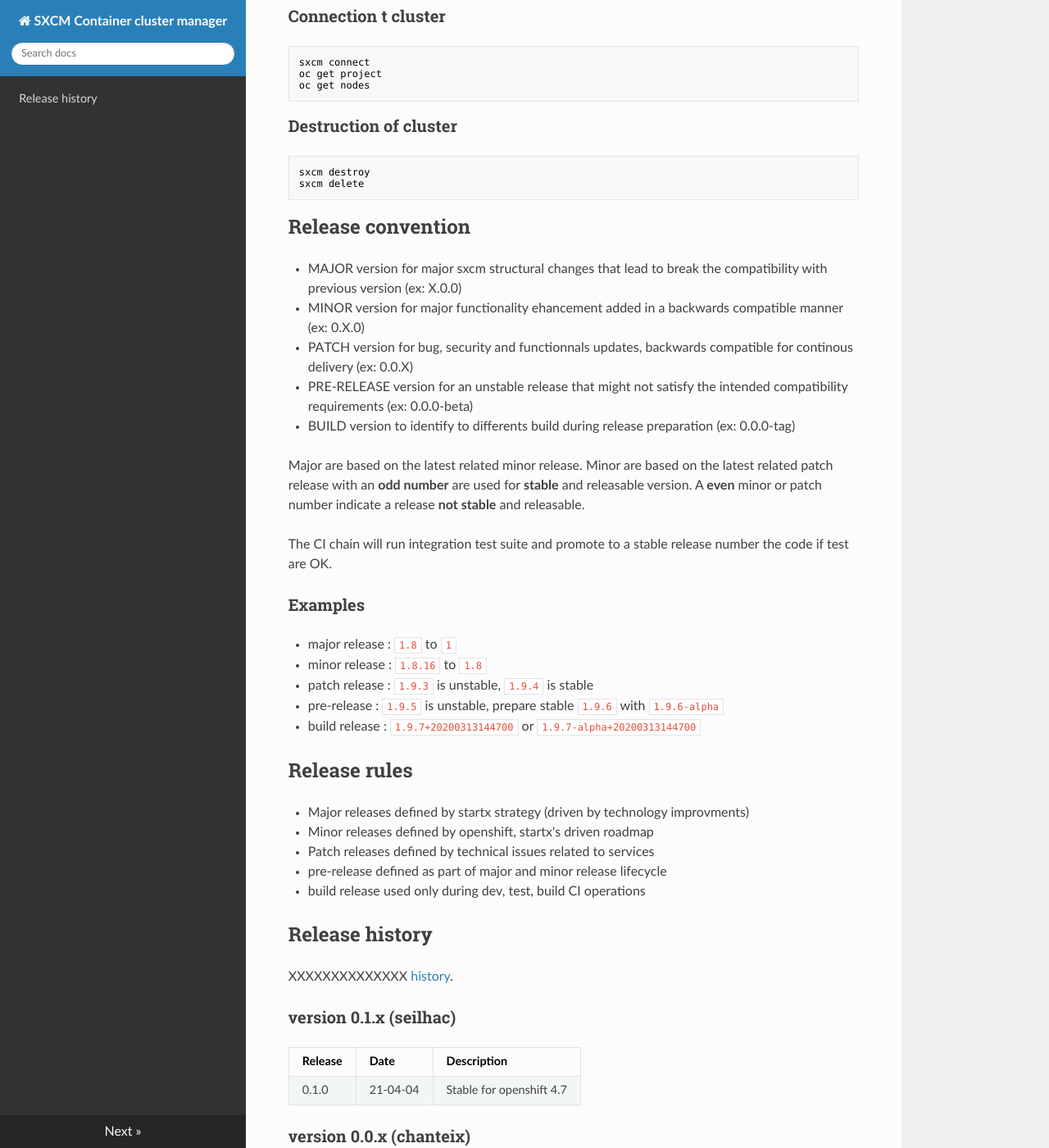
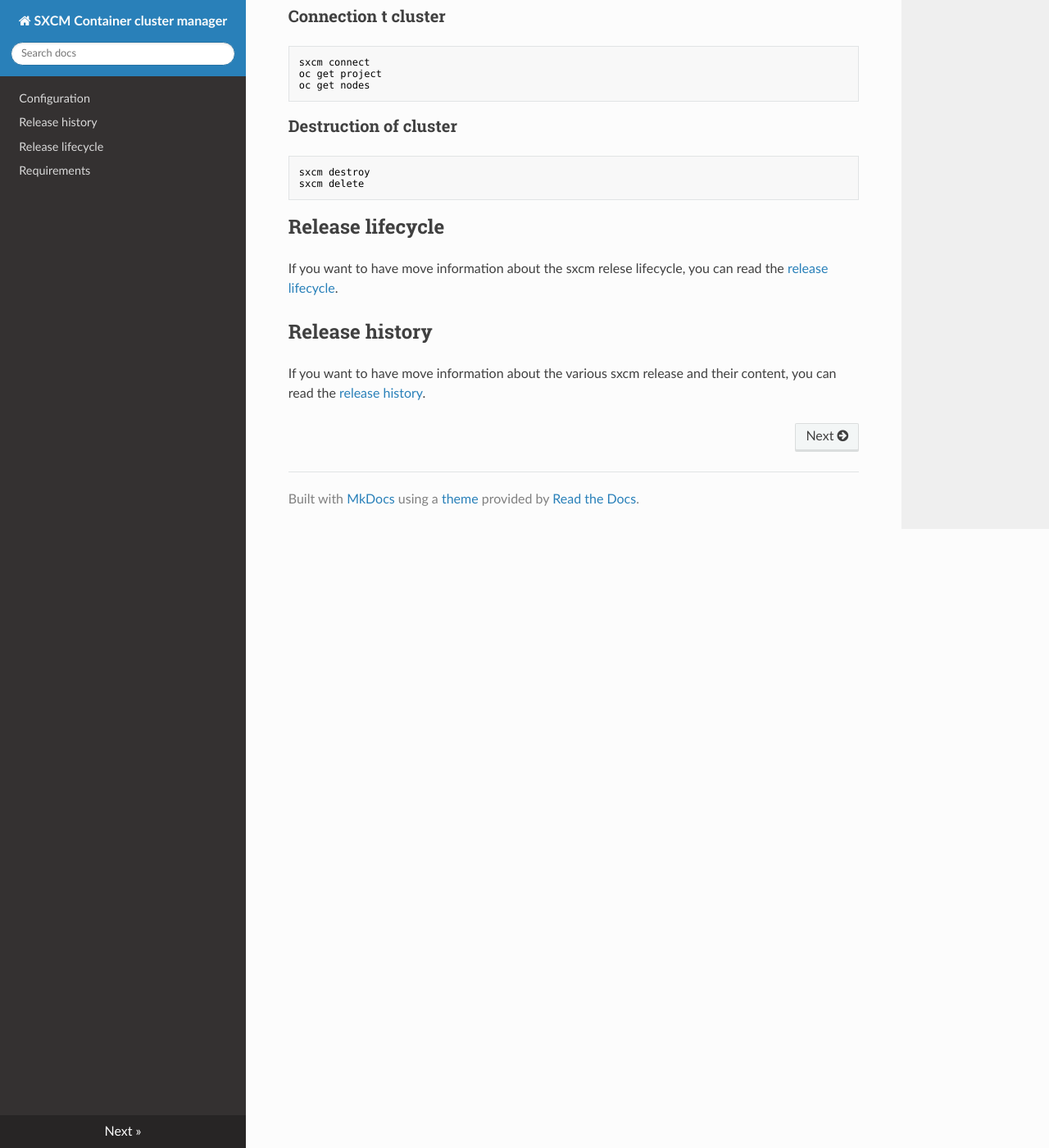
Before and after one commit to startxfr/sxcm, an MkDocs documentation site: the page built from docs/index.md, in a window 1280 px wide and 1400 px high, scrolled down 1144 px. Shown: the whole window at 82% size. Built offline with MkDocs 1.6.1, drawn with Linux system fonts in a browser that asks for light colours; nearby versions of some CDN libraries; some of the changed text lies outside the part shown.

````diff
--- a/docs/index.md
+++ b/docs/index.md
@@ -65,52 +65,11 @@ sxcm destroy
 sxcm delete
 ```
 
-## Release convention
 
-- MAJOR version for major sxcm structural changes that lead to break the compatibility with previous version (ex: X.0.0)
-- MINOR version for major functionality ehancement added in a backwards compatible manner (ex: 0.X.0)
-- PATCH version for bug, security and functionnals updates, backwards compatible for continous delivery (ex: 0.0.X)
-- PRE-RELEASE version for an unstable release that might not satisfy the intended compatibility requirements (ex: 0.0.0-beta)
-- BUILD version to identify to differents build during release preparation (ex: 0.0.0-tag)
+## Release lifecycle
 
-Major are based on the latest related minor release.
-Minor are based on the latest related patch release with an **odd number** are used for **stable** and releasable version.
-A **even** minor or patch number indicate a release **not stable** and releasable.
-
-The CI chain will run integration test suite and promote to a stable release number the code if
-test are OK.
-
-### Examples
-
-- major release : `1.8` to `1`
-- minor release : `1.8.16` to `1.8`
-- patch release : `1.9.3` is unstable, `1.9.4` is stable
-- pre-release : `1.9.5` is unstable, prepare stable `1.9.6` with `1.9.6-alpha`
-- build release : `1.9.7+20200313144700` or `1.9.7-alpha+20200313144700`
-
-## Release rules
-
-- Major releases defined by startx strategy (driven by technology improvments)
-- Minor releases defined by openshift, startx's driven roadmap
-- Patch releases defined by technical issues related to services
-- pre-release defined as part of major and minor release lifecycle
-- build release used only during dev, test, build CI operations
+If you want to have move information about the sxcm relese lifecycle, you can read the [release lifecycle](release-lifecycle.md).
 
 ## Release history
 
-XXXXXXXXXXXXXX [history](history.md).
-
-### version 0.1.x (seilhac)
-
-| Release | Date     | Description              |
-| ------- | -------- | ------------------------ |
-| 0.1.0   | 21-04-04 | Stable for openshift 4.7 |
-
-### version 0.0.x (chanteix)
-
-| Release | Date     | Description                    |
-| ------- | -------- | ------------------------------ |
-| 0.0.4   | 21-04-03 | release sxcm for openshift 4.6 |
-| 0.0.3   | 21-04-03 | stable cli basic functions     |
-| 0.0.2   | 21-04-03 | adding the installer           |
-| 0.0.1   | 21-04-03 | Initial commit                 |
+If you want to have move information about the various sxcm release and their content, you can read the [release history](release-history.md).
````
Also changed, not shown: docs/configure.md (added, +6 -0 lines), docs/history.md (deleted, +0 -23 lines), docs/release-history.md (added, +16 -0 lines), docs/release-lifecycle.md (added, +32 -0 lines), docs/requirements.md (added, +21 -0 lines).
